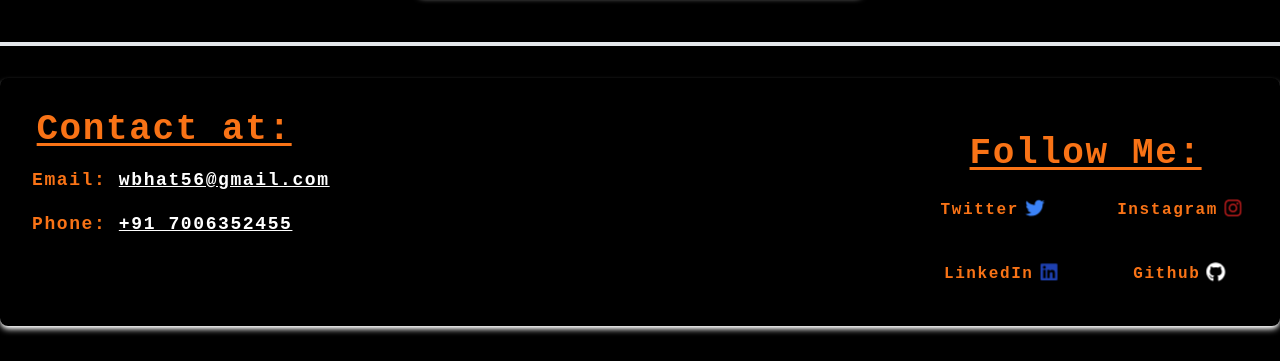
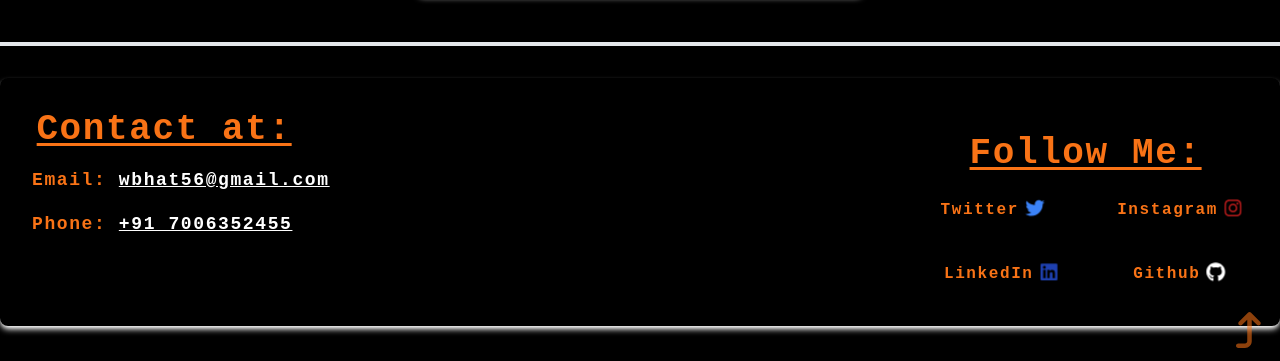
Before and after one commit to Basit-Bashir/Personal_Portfolio, a React (Create React App) app: page / in a window 1280 px wide. Shown: the part 3615-3976 px from the top of the page. Built offline with nearby package versions, Linux system fonts and the light colour scheme.

Commit message:
added scroll to footer

```diff
--- a/src/Components/Footer/Footer.js
+++ b/src/Components/Footer/Footer.js
@@ -5,11 +5,16 @@ import {
   faLinkedin,
   faGithub,
 } from "@fortawesome/free-brands-svg-icons";
+import { faArrowTurnUp } from "@fortawesome/free-solid-svg-icons";
 import { FontAwesomeIcon } from "@fortawesome/react-fontawesome";
+import { animateScroll as scroll } from "react-scroll";
 
 const Footer = () => {
+  const scrollToTop = () => {
+    scroll.scrollToTop();
+  };
   return (
-    <footer className="border-t-4 py-8 tracking-[.1em]">
+    <footer className="relative border-t-4 py-8 tracking-[.1em]">
       <div className="container mx-auto p-8 shadow-md shadow-white rounded-lg">
         <div className="flex flex-col md:flex-row md:justify-between">
           <div className="mb-4 md:mb-0">
@@ -96,6 +101,12 @@ const Footer = () => {
           </div>
         </div>
       </div>
+      <FontAwesomeIcon
+        icon={faArrowTurnUp}
+        onClick={scrollToTop}
+        fade
+        className="text-orange-500 absolute right-[.1%] top-[80%] p-4 bg-transparent text-4xl cursor-pointer"
+      />
     </footer>
   );
 };
```
